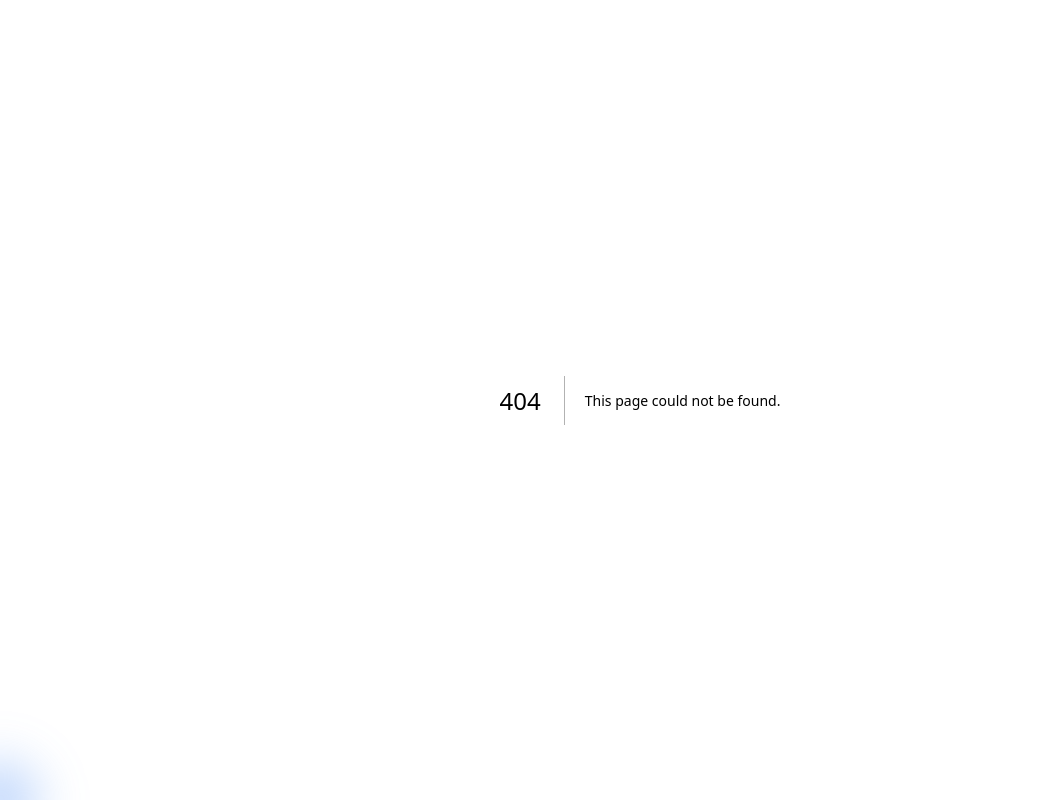
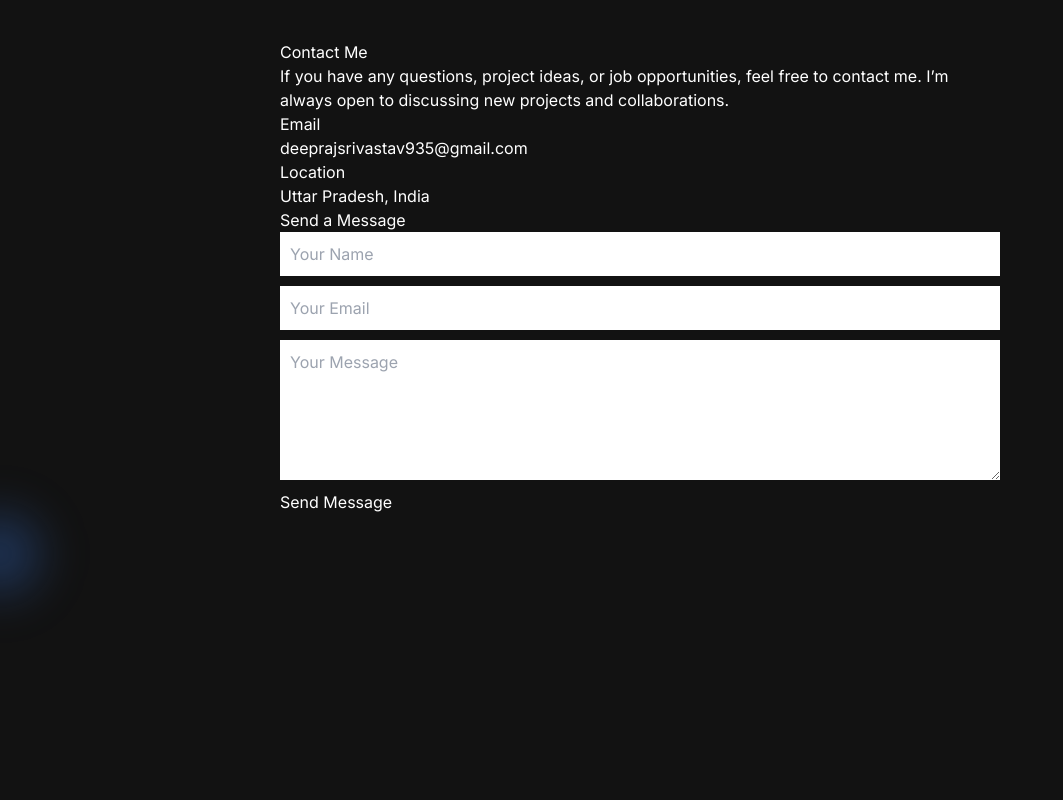
Before and after one commit to iamdeepraj9119/portfolio, a Next.js app: page /contact in a window 1280 px wide. Before the commit this address had no page. Shown: the whole page, without its empty margins (0-1063 px from the left). Built offline with nearby package versions, Linux system fonts and the light colour scheme.

Commit message:
updated navbar with pages

```diff
--- /dev/null
+++ b/app/about/page.tsx
@@ -0,0 +1,8 @@
+export default function About() {
+  return (
+    <div className="p-6 max-w-3xl mx-auto">
+      <h1 className="text-3xl font-bold mb-4">About Me</h1>
+      <p>I am Deepraj Srivastav, a Data Analyst skilled in Python, SQL, Excel, Power BI & Digital Marketing.</p>
+    </div>
+  );
+}
--- /dev/null
+++ b/app/about/privacy-policy/page.tsx
@@ -0,0 +1,8 @@
+export default function PrivacyPolicy() {
+  return (
+    <div className="p-6 max-w-3xl mx-auto">
+      <h1>Privacy Policy</h1>
+      <p>This site uses cookies and analytics tools to improve user experience.</p>
+    </div>
+  );
+}
--- a/app/components/Navbar.tsx
+++ b/app/components/Navbar.tsx
@@ -1,6 +1,7 @@
 'use client';
 
 import { useEffect, useState } from 'react';
+import Link from 'next/link';
 
 export default function Navbar() {
   const [active, setActive] = useState('about');
@@ -12,12 +13,11 @@ export default function Navbar() {
     const handleScroll = () => {
       setScrolled(window.scrollY > 40);
 
-      // ✅ Progress bar
       const total = document.body.scrollHeight - window.innerHeight;
       const current = window.scrollY;
       setProgress((current / total) * 100);
 
-      const sections = ['about', 'skills', 'projects', 'contact'];
+      const sections = ['about', 'skills', 'projects'];
 
       sections.forEach((sec) => {
         const el = document.getElementById(sec);
@@ -35,11 +35,10 @@ export default function Navbar() {
     };
 
     window.addEventListener('scroll', handleScroll);
-    handleScroll(); // 🔥 initial call
+    handleScroll();
     return () => window.removeEventListener('scroll', handleScroll);
   }, []);
 
-  // ✅ Smooth Scroll FIX
   const handleClick = (id: string) => {
     const el = document.getElementById(id);
     if (el) {
@@ -57,13 +56,13 @@ export default function Navbar() {
 
   return (
     <>
-      {/* 🔥 PROGRESS BAR */}
+      {/* Progress Bar */}
       <div
         className="fixed top-0 left-0 h-[2px] bg-blue-500 z-[60] transition-all"
         style={{ width: `${progress}%` }}
       />
 
-      {/* 🔥 NAVBAR */}
+      {/* Navbar */}
       <div
         className={`fixed top-0 left-0 w-full z-50 transition-all duration-300 ${
           scrolled
@@ -73,7 +72,7 @@ export default function Navbar() {
       >
         <div className="flex justify-between items-center px-6 md:px-20 py-2">
 
-          {/* LOGO */}
+          {/* Logo */}
           <h1
             onClick={() => handleClick('about')}
             className="text-xl font-bold text-white tracking-tight cursor-pointer"
@@ -84,7 +83,7 @@ export default function Navbar() {
           {/* Desktop Menu */}
           <div className="hidden md:flex gap-8 text-sm font-medium">
 
-            {['about', 'skills', 'projects', 'contact'].map((item) => (
+            {['about', 'skills', 'projects'].map((item) => (
               <div
                 key={item}
                 onClick={() => handleClick(item)}
@@ -92,7 +91,6 @@ export default function Navbar() {
               >
                 {item.charAt(0).toUpperCase() + item.slice(1)}
 
-                {/* Underline */}
                 <span
                   className={`absolute left-0 -bottom-1 h-[2px] bg-blue-400 transition-all duration-300 ${
                     active === item ? 'w-full' : 'w-0'
@@ -100,6 +98,19 @@ export default function Navbar() {
                 />
               </div>
             ))}
+
+            {/* 🔥 NEW LINKS */}
+            <Link href="/about" className="text-white/70 hover:text-blue-400">
+              About Page
+            </Link>
+
+            <Link href="/contact" className="text-white/70 hover:text-blue-400">
+              Contact
+            </Link>
+
+            <Link href="/privacy-policy" className="text-white/70 hover:text-blue-400">
+              Privacy
+            </Link>
 
           </div>
 
@@ -116,7 +127,7 @@ export default function Navbar() {
         {/* Mobile Menu */}
         {menuOpen && (
           <div className="md:hidden bg-black/90 backdrop-blur-lg px-6 py-6 space-y-4 text-center">
-            {['about', 'skills', 'projects', 'contact'].map((item) => (
+            {['about', 'skills', 'projects'].map((item) => (
               <div
                 key={item}
                 onClick={() => {
@@ -128,6 +139,19 @@ export default function Navbar() {
                 {item.toUpperCase()}
               </div>
             ))}
+
+            {/* 🔥 MOBILE LINKS */}
+            <Link href="/about" className="block text-white text-lg hover:text-blue-400">
+              ABOUT PAGE
+            </Link>
+
+            <Link href="/contact" className="block text-white text-lg hover:text-blue-400">
+              CONTACT
+            </Link>
+
+            <Link href="/privacy-policy" className="block text-white text-lg hover:text-blue-400">
+              PRIVACY
+            </Link>
           </div>
         )}
       </div>
--- /dev/null
+++ b/app/contact/page.tsx
@@ -0,0 +1,43 @@
+export default function ContactPage() {
+  return (
+    <div style={{ padding: "40px", maxWidth: "800px", margin: "auto" }}>
+      <h1>Contact Me</h1>
+
+      <p>
+        If you have any questions, project ideas, or job opportunities, feel free
+        to contact me. I’m always open to discussing new projects and
+        collaborations.
+      </p>
+
+      <h3>Email</h3>
+      <p>deeprajsrivastav935@gmail.com</p>
+
+      <h3>Location</h3>
+      <p>Uttar Pradesh, India</p>
+
+      <h3>Send a Message</h3>
+
+      <form>
+        <input
+          type="text"
+          placeholder="Your Name"
+          style={{ display: "block", marginBottom: "10px", width: "100%", padding: "10px" }}
+        />
+
+        <input
+          type="email"
+          placeholder="Your Email"
+          style={{ display: "block", marginBottom: "10px", width: "100%", padding: "10px" }}
+        />
+
+        <textarea
+          placeholder="Your Message"
+          rows={5}
+          style={{ display: "block", marginBottom: "10px", width: "100%", padding: "10px" }}
+        />
+
+        <button type="submit">Send Message</button>
+      </form>
+    </div>
+  );
+}
```
